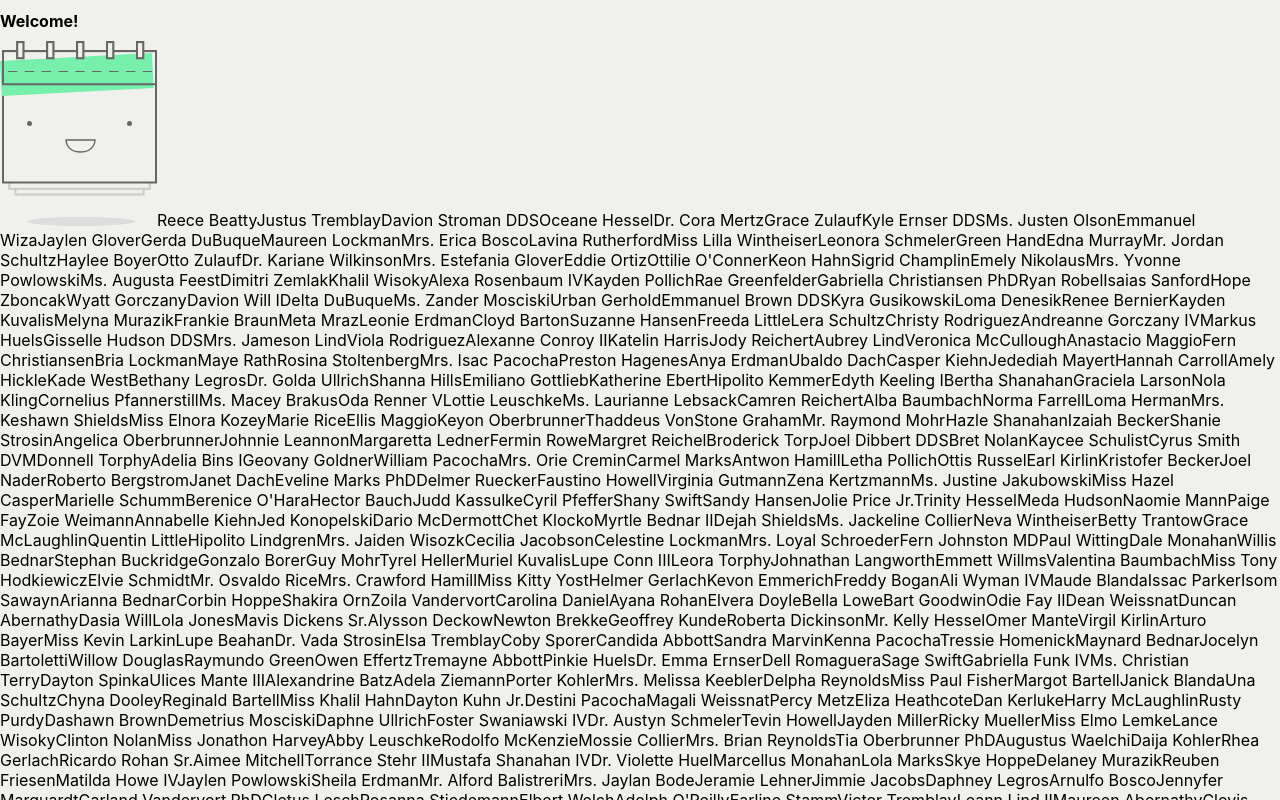
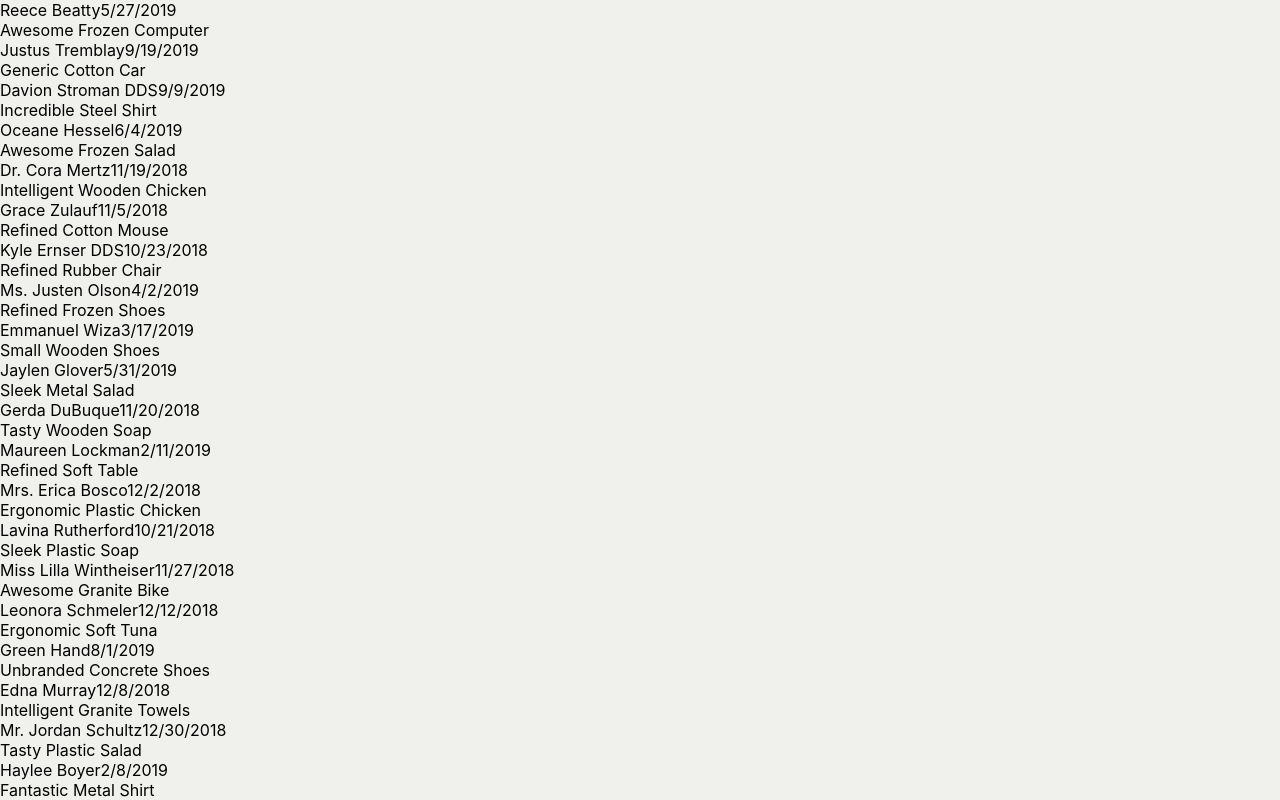
Before and after one commit to lodgify/recruiting-ui-app, a Next.js app: page / in a window 1280 px wide. Shown: the top 800 px of the page. Built offline with nearby package versions, Linux system fonts and the light colour scheme.

Commit message:
created scrollable sidebar with reservations, displayed logo and title

```diff
--- a/modules/bookings/components/BookingsPage/component.js
+++ b/modules/bookings/components/BookingsPage/component.js
@@ -1,8 +1,7 @@
 import React from 'react';
 import { func, bool, arrayOf, shape, string } from 'prop-types';
-
 import CalendarLogo from '../../../../static/calendar.svg';
-import styles from './styles.css';
+import styles from './styles.scss';
 
 export class Component extends React.PureComponent {
   static displayName = 'BookingsPage';
@@ -17,16 +16,53 @@ export class Component extends React.PureComponent {
     this.props.fetchBookings();
   }
 
+
   render() {
     if (this.props.isLoading) return 'Loading…';
     if (this.props.hasFailed || !this.props.data) return 'Failed :(';
 
     return (
-      <>
-        <h1 className={styles.Title}>Welcome!</h1>
-        <CalendarLogo />
-        {this.props.data.map(booking => booking.guestName)}
-      </>
+      <div className={styles.GridContainer}>
+        <GuestList users={this.props.data} />
+        <MainPage />
+      </div>
     );
   }
 }
+
+
+function MainPage() {
+
+  return (
+    <div className={styles.MainPage}>
+      <CalendarLogo />
+      <h1 className={styles.MainPage_Title}>Reservations</h1>
+      <p>Select any reservation item</p>
+    </div>
+  )
+}
+
+function GuestList(props) {
+  return (
+    <div className={styles.Sidebar}>
+      <div>
+        {props.users.map((booking, i) => (<Reservation key={`item_${i}`} user={booking} />))}
+      </div>
+    </div>
+  )
+}
+
+function Reservation(props) {
+  console.log(props.user)
+  return (
+    <div className={styles.Reservation}>
+      <div>
+        <span className={styles.Reservation_GuestName}>{props.user.guestName}</span>
+        <span className={styles.Reservation_BookingDate}>{props.user.dateCreated.toLocaleDateString()}</span>
+      </div>
+      <div>
+        <span>{props.user.propertyName}</span>
+      </div>
+    </div>
+  )
+}
--- a/modules/bookings/components/BookingsPage/container.js
+++ b/modules/bookings/components/BookingsPage/container.js
@@ -1,5 +1,4 @@
 import { connect } from 'react-redux';
-
 import { fetchBookings } from '../../ducks';
 import { Component } from './component';
 
--- a/modules/bookings/components/BookingsPage/styles.css
+++ /dev/null
@@ -1,3 +0,0 @@
-.Title {
-  color: #f00;
-}
--- /dev/null
+++ b/modules/bookings/components/BookingsPage/styles.scss
@@ -0,0 +1,51 @@
+.GridContainer {
+  display: grid;
+  grid-template-columns: 25% 25% 25% 25%;
+  grid-template-areas:
+    "sidebar main main main"
+    "sidebar main main main"
+    "sidebar main main main";
+}
+
+.MainPage {
+  grid-area: main;
+  align-self: center;
+  color: var(--mid-gray);
+  text-align: center;
+  font-family: brother-1816, sans-serif;
+  font-style: normal;
+  font-weight: lighter;
+  &_Title {
+    font-size: 2.5em;
+    font-weight: lighter;
+  }
+}
+
+.Sidebar {
+  overflow-y: auto;
+  height: 100vh;
+  grid-area: sidebar;
+}
+
+::-webkit-scrollbar {
+  width: 0px;
+  background: transparent;
+}
+
+.Reservation {
+  background-color: var(--silver);
+  padding: 1em;
+  border-bottom: 0.5px solid var(--mid-gray);
+  font-size: 0.7em;
+  color: var(--dark-gray);
+  &_GuestName {
+    font-weight: bold;
+  }
+  &_BookingDate {
+    float: right;
+  }
+}
+
+.Reservation:hover {
+  background-color: var(--light-gray);
+}
--- a/modules/core/global.css
+++ b/modules/core/global.scss
@@ -7,6 +7,11 @@
 }
 
 body {
+  --light-gray: #eff2ed;
+  --silver: #cecbc7;
+  --mid-gray: #9499a0;
+  --dark-gray: #4d5054;
+  --light-green:#62e29e;
   margin: 0;
   padding: 0;
 }
--- a/next.config.js
+++ b/next.config.js
@@ -1,6 +1,8 @@
-const withCSS = require('@zeit/next-css');
+// next.config.js
+const withSass = require('@zeit/next-sass')
 
-module.exports = withCSS({
+
+module.exports = withSass({
   cssModules: true,
   webpack(config) {
     config.module.rules.push({
--- a/package.json
+++ b/package.json
@@ -10,10 +10,15 @@
     "format": "prettier --write \"**/*.{js,jsx,ts,tsx,css,json,md}\""
   },
   "dependencies": {
+    "@fortawesome/fontawesome-svg-core": "^1.2.24",
+    "@fortawesome/free-solid-svg-icons": "^5.11.1",
+    "@fortawesome/react-fontawesome": "^0.1.4",
     "@zeit/next-css": "^1.0.1",
+    "@zeit/next-sass": "^1.0.1",
     "faker": "^4.1.0",
     "isomorphic-unfetch": "^3.0.0",
     "next": "^8.1.0",
+    "node-sass": "^4.12.0",
     "prop-types": "^15.7.2",
     "react": "^16.8.6",
     "react-dom": "^16.8.6",
--- a/pages/_app.js
+++ b/pages/_app.js
@@ -4,7 +4,8 @@ import App, { Container } from 'next/app';
 import withReduxStore from '../lib/withReduxStore';
 import { Provider } from 'react-redux';
 
-import '../modules/core/global.css';
+import '../modules/core/global.scss';
+
 
 class MyApp extends App {
   static async getInitialProps({ Component, ctx }) {
@@ -30,4 +31,5 @@ class MyApp extends App {
   }
 }
 
+
 export default withReduxStore(MyApp);
```
Also changed, not shown: 1 other file (tests, documents, lock files or other folders).
